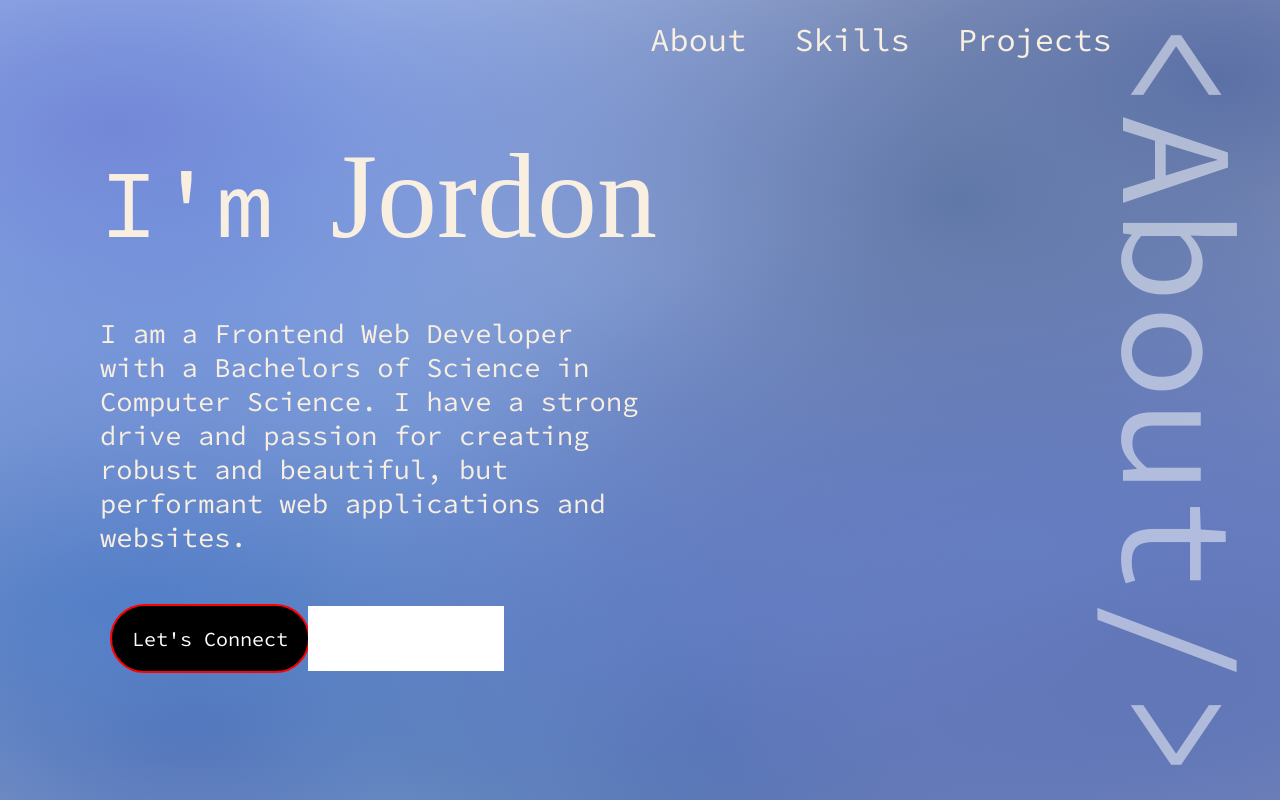
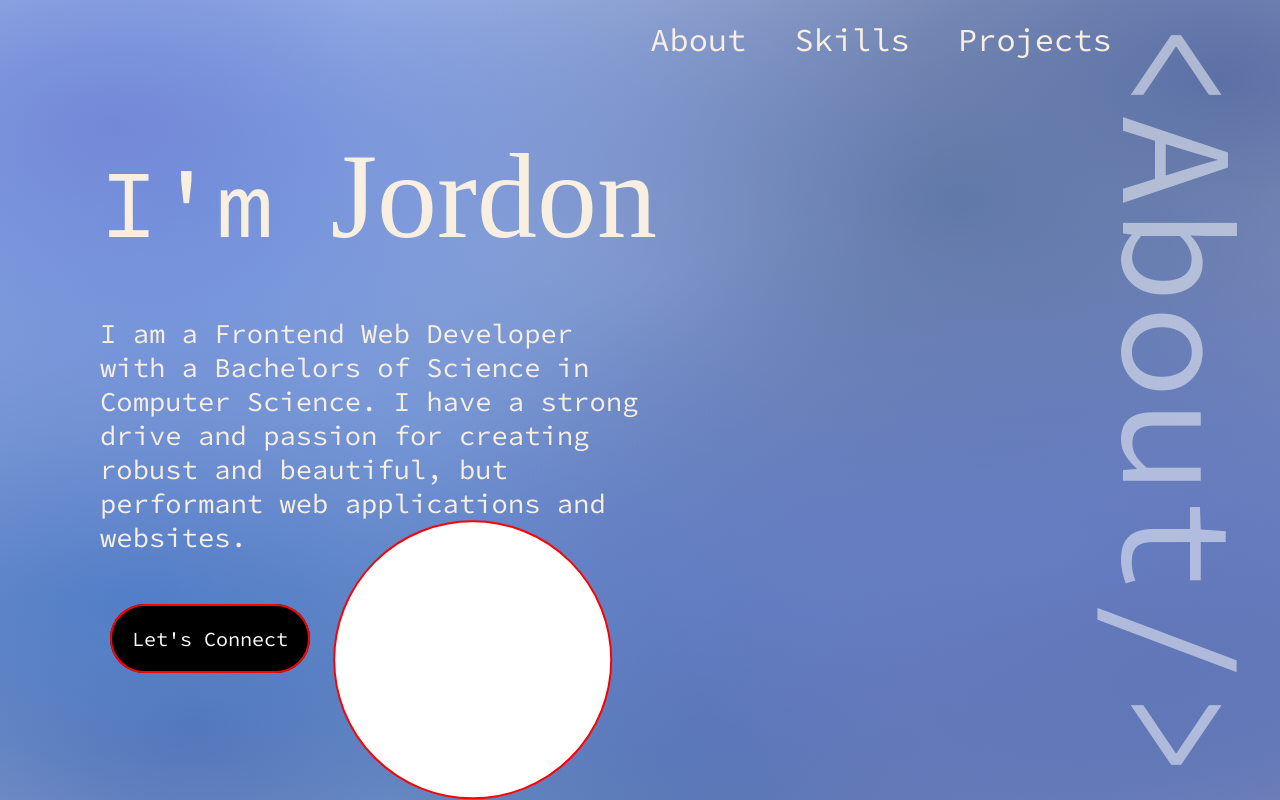
Before and after one commit to JordBant/PortfolioWebsite, a React (Create React App) app: page / in a window 1280 px wide. Shown: the top 800 px of the page. Built offline with nearby package versions, Linux system fonts and the light colour scheme; some icons are missing; a web font is replaced by a local one.

Commit message:
Working on shade over on button hover and state managment of underlines

```diff
--- a/src/components/Buttons/CTA-Button/cta-button.scss
+++ b/src/components/Buttons/CTA-Button/cta-button.scss
@@ -2,43 +2,48 @@
 
 .cta-button-wrapper{
     @include util.size(auto, auto, 0, 0);
-    border: 2px solid red;
+    // border: 2px solid red;
     // overflow: hidden;
     border-radius: 100px;
     position: relative;
     background-color: black;
-    z-index: 1;
-
 
     .cta-button{
         @include util.size(auto, auto, 0, 20px);
-        z-index: 1;
-
+        z-index: 9999;
+        border-radius: 100px;
+        border: 2px solid red;
+        background-color: transparent;
         cursor: pointer;
-        border-radius: 100px;
-        border: none;
-        background-color: transparent;
 
 
         .inner-btn{
             @include util.setFont(1.5em util.$FONT-PAGE-TITLE, 400, white);
-            z-index: 1000;
         }
     }
 
-    &::after{
+    &::before{
+        $circle-dim: 275px;
         @include util.pseudoMask(rgb(255, 255, 255));
-        transform: translateX(100%);
-        transition: all 0.2s ease-in-out;
-        overflow: hidden;
+        @include util.size($circle-dim, $circle-dim, 0, 0);
+
+        border-radius: 50%;
+        border: 2px solid red;
+        transform: translate(80%, -30%);
+        transition: all .5s ease-in-out;
+        z-index: 1;
     }
 
     &:hover{
         .inner-btn{
             color: black;
         }
-        &::after{
-            transform: translateX(0);
+        &::before{
+            transform: translate(-10%, -30%);
         }
     }
 }
+
+@keyframes castUnder{
+
+}
--- a/src/util-styles/_mixins.scss
+++ b/src/util-styles/_mixins.scss
@@ -24,7 +24,6 @@
 
 @mixin pseudoMask($shade){
     content: '';
-    @include size(100%, 100%, NULL, NULL);
     position: absolute;
     inset: 0 0 0 0;
     background: $shade;
```
